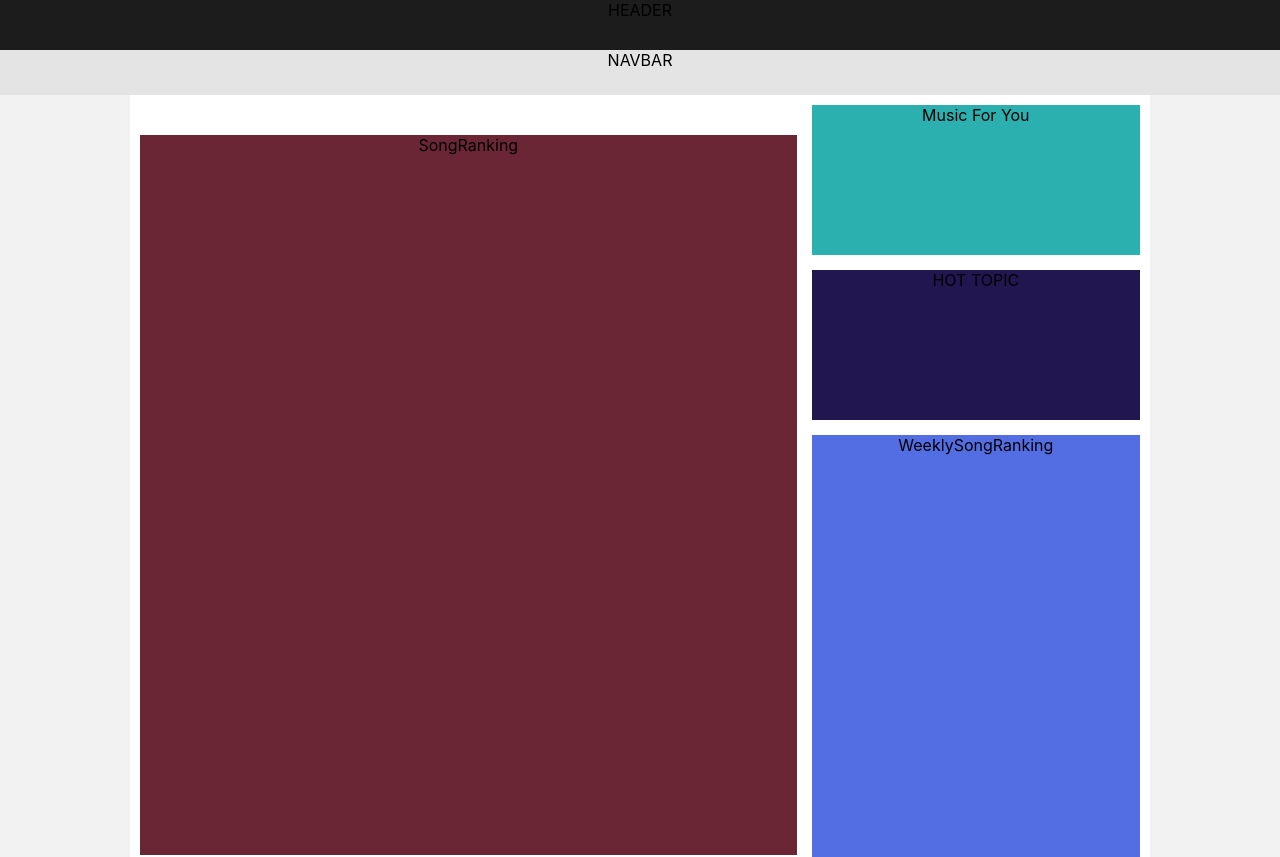
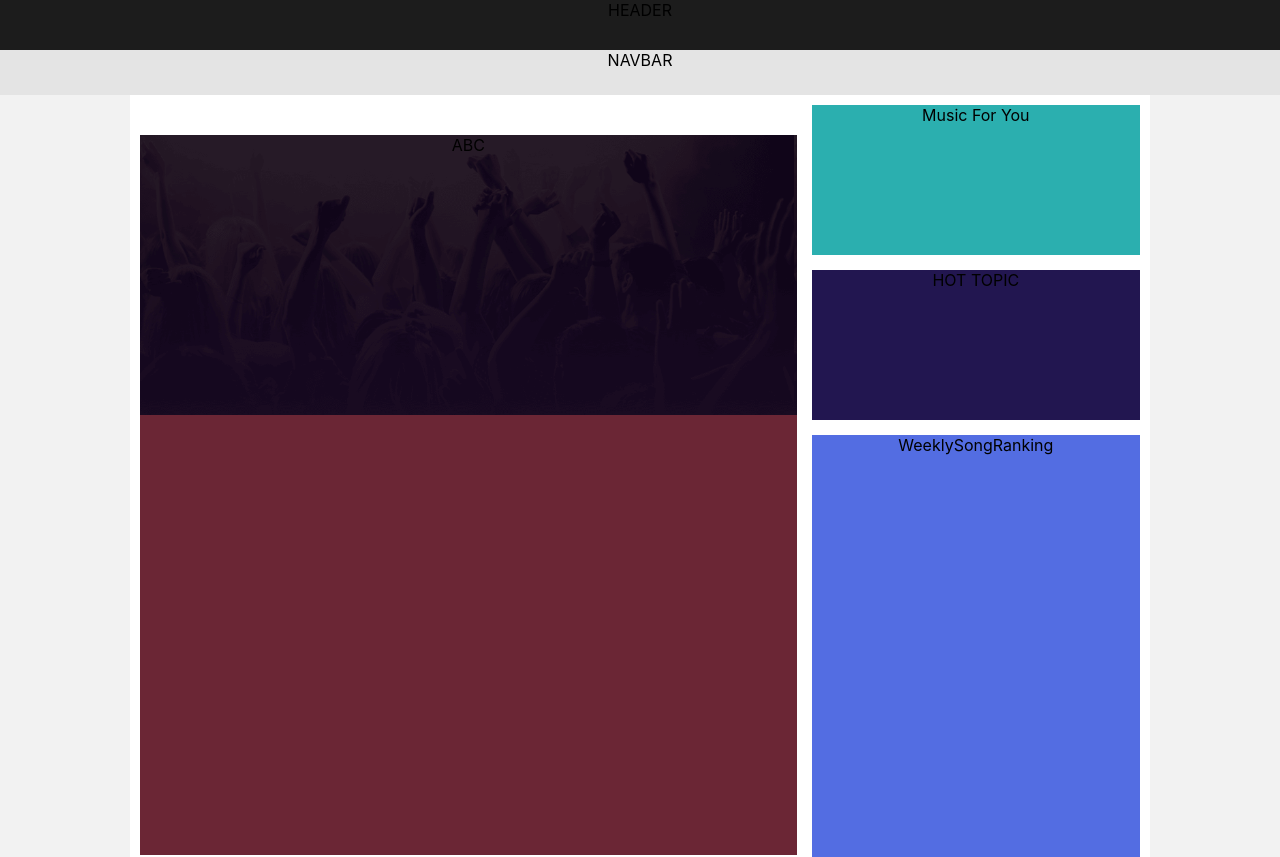
Before and after one commit to kimthaohuynhthi/ZingMP3-Clone, a React (Create React App) app: page / in a window 1280 px wide. Shown: the top 857 px of the page. Built offline with nearby package versions, Linux system fonts and the light colour scheme.

Commit message:
add rankingchart, topsong

```diff
--- a/src/HomePage/SongRanking/index.jsx
+++ b/src/HomePage/SongRanking/index.jsx
@@ -1,9 +1,13 @@
-//libs
+// libs
 import React from "react";
-//others
+// component
+import RankingChart from "./mains/RankingChart";
+// others
 import "./style.scss";
 
 const SongRanking = () => (
-  <div className="song-ranking-wrapper">SongRanking</div>
+  <div className="song-ranking-wrapper">
+    <RankingChart />
+  </div>
 );
 export default SongRanking;
--- /dev/null
+++ b/src/HomePage/SongRanking/mains/RankingChart/index.jsx
@@ -0,0 +1,7 @@
+// libs
+import React from "react";
+// others
+import "./style.scss";
+
+const RankingChart = () => <div className="ranking-chart-wrapper">ABC</div>;
+export default RankingChart;
--- /dev/null
+++ b/src/HomePage/SongRanking/mains/RankingChart/style.scss
@@ -0,0 +1,5 @@
+.ranking-chart-wrapper {
+  background-image: url('./../../../../assets/SongRanking/song_ranking.png');
+  background-size:contain;
+  height: 280px;
+}
--- /dev/null
+++ b/src/HomePage/SongRanking/mains/TopSong/style.scss
@@ -0,0 +1,3 @@
+.top-song-wrapper {
+  color: #000;
+}
```
Also changed, not shown: src/HomePage/SongRanking/mains/TopSong/index.jsx (added, +7 -0 lines), src/assets/SongRanking/song_ranking.png (added).
